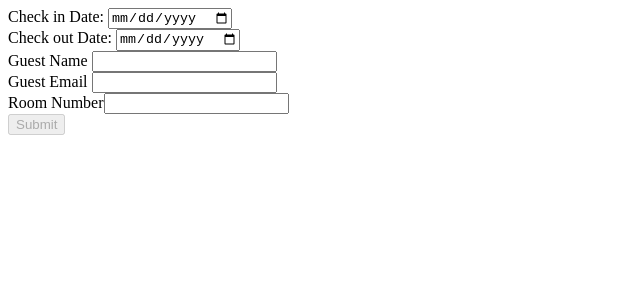
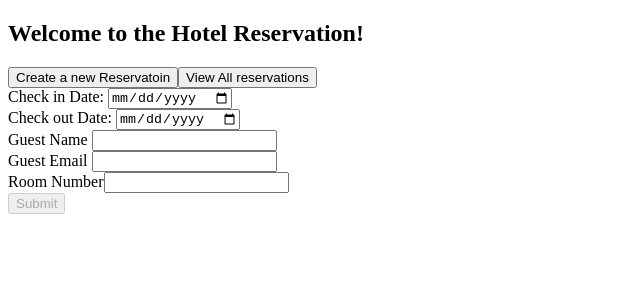
Before and after one commit to sophearyrin-dev/Hotel-Management-System-Web, an Angular app: page /new in a window 1280 px wide. Shown: the top 300 px of the page, without its empty margins (0-640 px from the left). Built offline with nearby package versions, Linux system fonts and the light colour scheme.

Commit message:
Combining components from different modules

```diff
--- a/src/app/home/home.module.ts
+++ b/src/app/home/home.module.ts
@@ -12,6 +12,9 @@ import { RouterModule } from '@angular/router';
   imports: [
     CommonModule,
     RouterModule
+  ],
+  exports: [
+    HomeComponent
   ]
 })
 export class HomeModule { }
--- a/src/app/reservation-form/reservation-form.component.html
+++ b/src/app/reservation-form/reservation-form.component.html
@@ -1,3 +1,5 @@
+<app-home></app-home>
+
 <form [formGroup]="reservationFormGroup" (ngSubmit)="onSubmit()">
   <div>
     <label>Check in Date: </label>
--- a/src/app/reservation-list/reservation-list.component.html
+++ b/src/app/reservation-list/reservation-list.component.html
@@ -1,10 +1,14 @@
+<app-home></app-home>
+
 <p>reservation-list works!</p>
 
 <div>
   <ul *ngIf="reservations.length; else noReservation">
-    <li *ngFor="let r of reservations">{{r.checkInDate}} {{r.checkOutDate}} {{r.guestName}} {{r.guestEmail}} {{r.roomNumber}}
-    <button (click)="onDeleteReservation(r.id)">Delete</button>
-    <button [routerLink]="['/edit', r.id]">Edit</button>
+    <li *ngFor="let r of reservations">
+      {{ r.checkInDate }} {{ r.checkOutDate }} {{ r.guestName }}
+      {{ r.guestEmail }} {{ r.roomNumber }}
+      <button (click)="onDeleteReservation(r.id)">Delete</button>
+      <button [routerLink]="['/edit', r.id]">Edit</button>
     </li>
   </ul>
 </div>
--- a/src/app/reservation/reservation.module.ts
+++ b/src/app/reservation/reservation.module.ts
@@ -4,6 +4,7 @@ import { ReservationFormComponent } from '../reservation-form/reservation-form.c
 import { ReservationListComponent } from '../reservation-list/reservation-list.component';
 import {FormsModule, ReactiveFormsModule} from '@angular/forms';
 import { RouterModule } from '@angular/router';
+import { HomeModule } from '../home/home.module';
 
 
 
@@ -16,7 +17,8 @@ import { RouterModule } from '@angular/router';
     CommonModule,
     FormsModule,
     ReactiveFormsModule,
-    RouterModule
+    RouterModule,
+    HomeModule
   ]
 })
 export class ReservationModule { }
```
